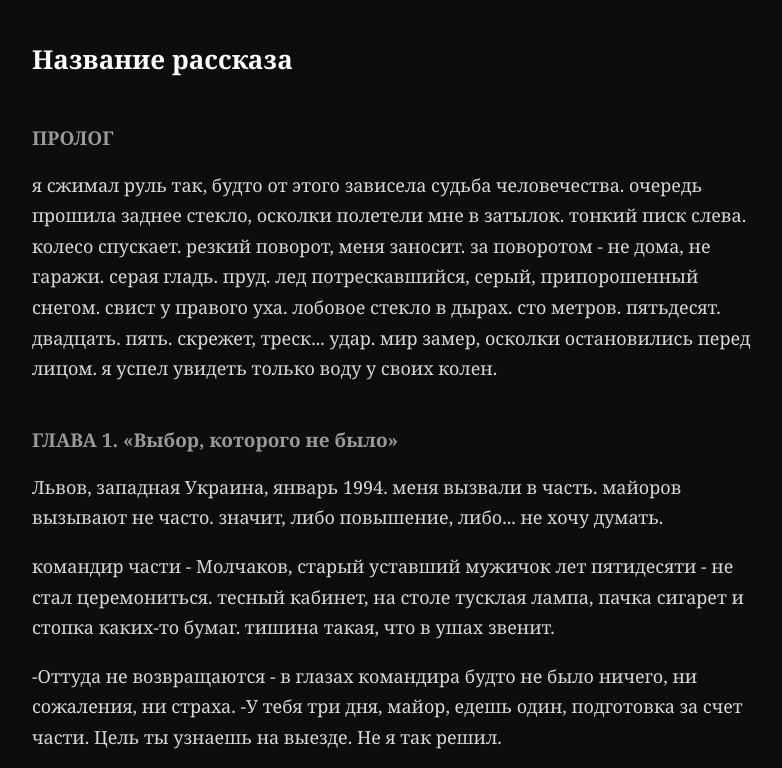
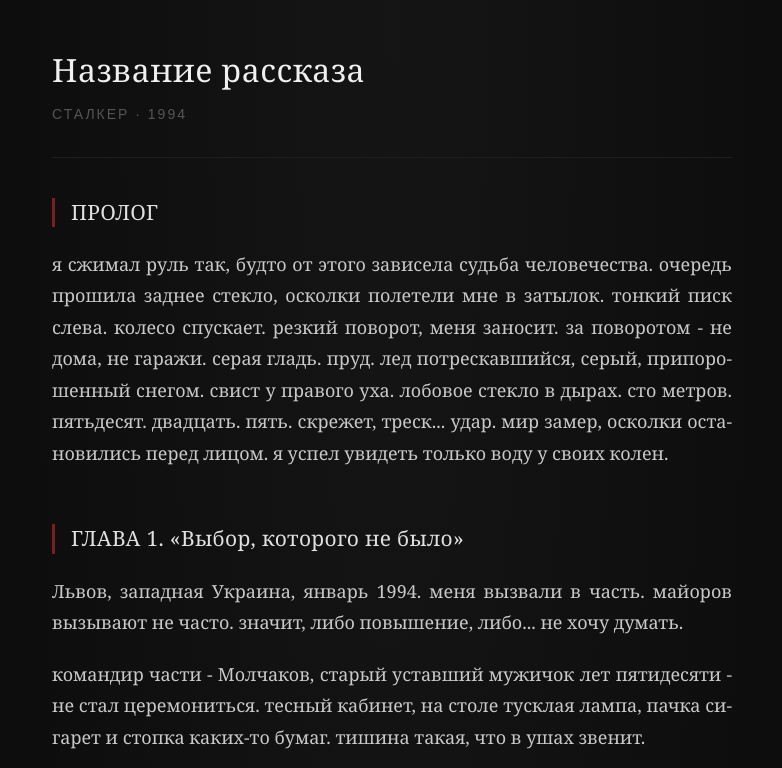
Before and after one commit to ghooph-123/site, a plain HTML site: page index.html in a window 1280 px wide. Shown: the top 768 px of the page, without its empty margins (248-1030 px from the left). Drawn offline with Linux system fonts and the light colour scheme.

Commit message:
Update index.html

```diff
--- a/index.html
+++ b/index.html
@@ -5,19 +5,101 @@
 <meta name="viewport" content="width=device-width, initial-scale=1.0">
 <title>Рассказ</title>
 <style>
+  * { box-sizing: border-box; margin: 0; padding: 0; }
+
   body {
-    background: #0d0d0d; color: #d8d8d8;
-    font-family: Georgia, serif; font-size: 18px; line-height: 1.7;
-    max-width: 720px; margin: 0 auto; padding: 20px 16px 80px;
+    background: #0a0a0a;
+    background-image: radial-gradient(ellipse at top, #151515 0%, #0a0a0a 60%);
+    color: #c9c9c9;
+    font-family: Georgia, "Times New Roman", serif;
+    font-size: 18px;
+    line-height: 1.75;
+    padding: 0 16px 100px;
+    min-height: 100vh;
   }
-  h1 { color: #fff; font-size: 26px; }
-  h2 { color: #999; font-size: 19px; margin-top: 40px; }
-  p { margin: 0 0 1em; }
-  @media (max-width: 480px) { body { font-size: 17px; padding: 16px 14px 60px; } }
+
+  .wrap {
+    max-width: 680px;
+    margin: 0 auto;
+  }
+
+  header {
+    padding: 50px 0 30px;
+    border-bottom: 1px solid #1e1e1e;
+    margin-bottom: 40px;
+  }
+
+  h1 {
+    color: #f0f0f0;
+    font-size: 32px;
+    line-height: 1.25;
+    letter-spacing: 0.5px;
+    font-weight: normal;
+  }
+
+  .subtitle {
+    color: #555;
+    font-size: 14px;
+    font-family: Arial, sans-serif;
+    letter-spacing: 2px;
+    text-transform: uppercase;
+    margin-top: 12px;
+  }
+
+  h2 {
+    color: #e0e0e0;
+    font-size: 21px;
+    font-weight: normal;
+    margin: 55px 0 22px;
+    padding-left: 16px;
+    border-left: 3px solid #7a1f1f;
+    line-height: 1.4;
+    letter-spacing: 0.3px;
+  }
+
+  h2:first-of-type { margin-top: 20px; }
+
+  p {
+    margin: 0 0 1.1em;
+    text-align: justify;
+    hyphens: auto;
+  }
+
+  p:first-letter {
+    /* без буквицы, просто ровный текст */
+  }
+
+  hr {
+    border: 0;
+    height: 1px;
+    background: linear-gradient(90deg, transparent, #2a2a2a, transparent);
+    margin: 45px 0;
+  }
+
+  ::selection {
+    background: #7a1f1f;
+    color: #fff;
+  }
+
+  @media (max-width: 600px) {
+    body { font-size: 17px; line-height: 1.7; padding: 0 14px 70px; }
+    header { padding: 35px 0 22px; margin-bottom: 28px; }
+    h1 { font-size: 24px; }
+    .subtitle { font-size: 12px; letter-spacing: 1.5px; }
+    h2 { font-size: 18px; margin: 40px 0 18px; padding-left: 12px; }
+    p { text-align: left; }
+    hr { margin: 32px 0; }
+  }
 </style>
 </head>
 <body>
-<h1>Название рассказа</h1>
+<div class="wrap">
+
+<header>
+  <h1>Название рассказа</h1>
+  <div class="subtitle">Сталкер · 1994</div>
+</header>
+
 <div id="text">ПРОЛОГ
 
 я сжимал руль так, будто от этого зависела судьба человечества. очередь прошила заднее стекло, осколки полетели мне в затылок. тонкий писк слева. колесо спускает. резкий поворот, меня заносит. за поворотом - не дома, не гаражи. серая гладь. пруд. лед потрескавшийся, серый, припорошенный снегом. свист у правого уха. лобовое стекло в дырах. сто метров. пятьдесят. двадцать. пять. скрежет, треск... удар. мир замер, осколки остановились перед лицом. я успел увидеть только воду у своих колен.
@@ -86,7 +168,9 @@
 
 -Вольно, рядовой. - парнишка посмотрел на меня то ли с сожалением, то ли с отчаянием. отвел взгляд и сглотнул.
 
--Вас ждут. - он сказал это тише, почти шепотом. я, бросив взгляд на парня, подошел к УАЗу. там стоял человек. было темно, лица не разглядеть. он молча открыл багажник машины. я неспеша снял рюкзак, достал фонарик и посветил в багажник. оружие. много. там, куда я отправляюсь без него никак. я, не спрашивая, взял в руки автомат Калашникова. с глушителем. меня это немного насторожило, но я молча передернул затвор. патрон в патроннике, отлично. запихнул автомат в рюкзак и продолжил осматривать багажник. пистолет Макарова. и на нем глушитель. щелчок. патрон есть. я сунул пистолет за пазуху. в глубине багажника - черный кейс. я подтянул его к себе. тяжёлый. открыл - там обоймы. на вид - рожков сорок для Калашникова и штук пятнадцать магазинов для Макарова. взял по десять штук каждого. все, больше ничего. я закрыл багажник, выключил фонарик. на лицо того человека я так и не посветил.
+-Вас ждут. - он сказал это тише, почти шепотом.
+
+я, бросив взгляд на парня, подошел к УАЗу. там стоял человек. было темно, лица не разглядеть. он молча открыл багажник машины. я неспеша снял рюкзак, достал фонарик и посветил в багажник. оружие. много. там, куда я отправляюсь без него никак. я, не спрашивая, взял в руки автомат Калашникова. с глушителем. меня это немного насторожило, но я молча передернул затвор. патрон в патроннике, отлично. запихнул автомат в рюкзак и продолжил осматривать багажник. пистолет Макарова. и на нем глушитель. щелчок. патрон есть. я сунул пистолет за пазуху. в глубине багажника - черный кейс. я подтянул его к себе. тяжёлый. открыл - там обоймы. на вид - рожков сорок для Калашникова и штук пятнадцать магазинов для Макарова. взял по десять штук каждого. все, больше ничего. я закрыл багажник, выключил фонарик. на лицо того человека я так и не посветил.
 
 накинув рюкзак на плечи и плотно затянув лямки, я вернулся к парню.
 
@@ -100,9 +184,11 @@
 
 я кинул рюкзак на заднее сиденье.  дверь с грохотом захлопнулась. я уже открыл водительскую дверь, но услышал как открывается багажник. я остановился, обернулся, и увидел, как тот парень кладет в багажник большой сверток. осторожно. его руки тряслись. затем еще один сверток, поменьше. я не стал спрашивать. залез на сиденье, захлопнул дверь. шлагбаум медленно пополз вверх. я перебирал пальцами на руле. шлагбаум остановился наверху. сцепление, стук коробки передач, газ. впереди долгая дорога.</div>
 
+</div>
+
 <script>
-const raw = document.getElementById('text').textContent;
 const box = document.getElementById('text');
+const raw = box.textContent.trim();
 box.innerHTML = '';
 raw.split(/\n\s*\n/).forEach(block => {
   const t = block.trim();
@@ -118,5 +204,6 @@ raw.split(/\n\s*\n/).forEach(block => {
   }
 });
 </script>
+
 </body>
 </html>
```
